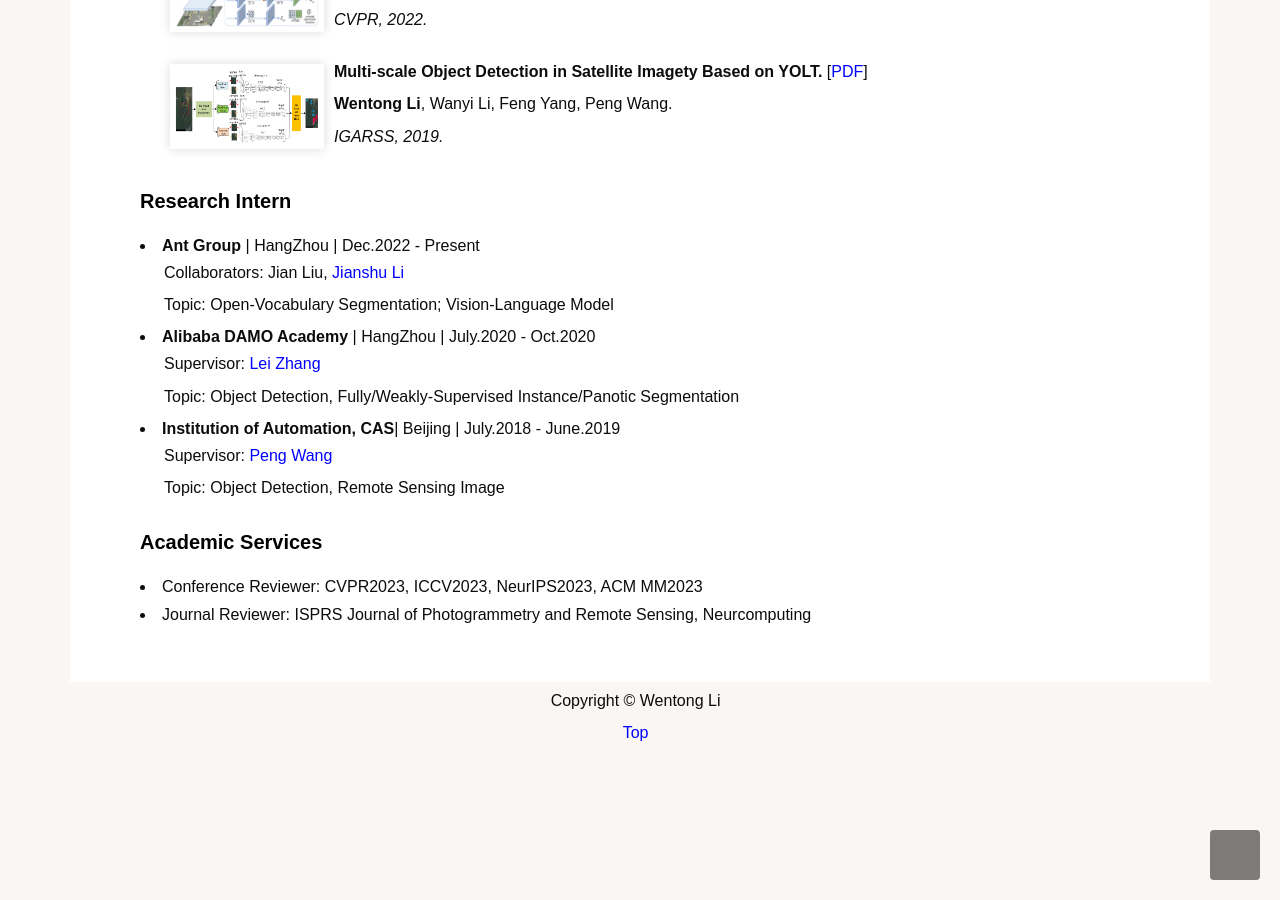
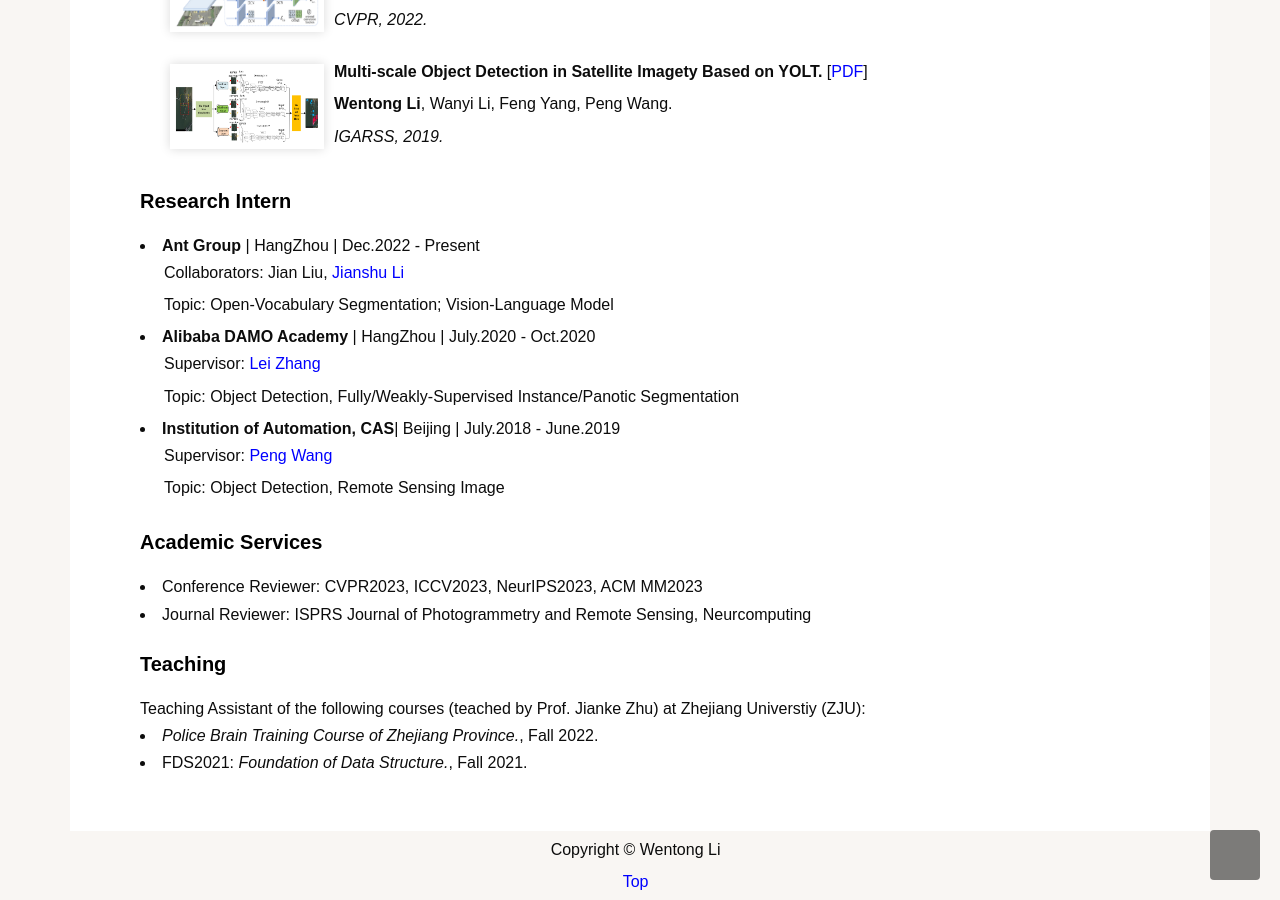
Before and after one commit to cslwt/cslwt.github.io, a Jekyll site: the page index.html, which Jekyll copies as it is, in a window 1280 px wide and 900 px high, scrolled down 1416 px. Built offline with Jekyll 4.4.1, drawn with Linux system fonts in a browser that asks for light colours; some web fonts are replaced.

Commit message:
Update index.html

```diff
--- a/index.html
+++ b/index.html
@@ -288,6 +288,16 @@
          				ISPRS Journal of Photogrammetry and Remote Sensing,  Neurcomputing
     				</li>
 
+				<h3> Teaching </h3>
+				Teaching Assistant of the following courses (teached by Prof. Jianke Zhu) at Zhejiang Universtiy (ZJU):
+				<li style="font-size:16px">
+				<em>Police Brain Training Course of Zhejiang Province.</em>, Fall 2022.
+    				</li>
+				<li style="font-size:16px">
+				FDS2021: <em>Foundation of Data Structure.</em>, Fall 2021.
+    				</li>
+
+
 				</div>
 				<br/>
 				<br/>
```
